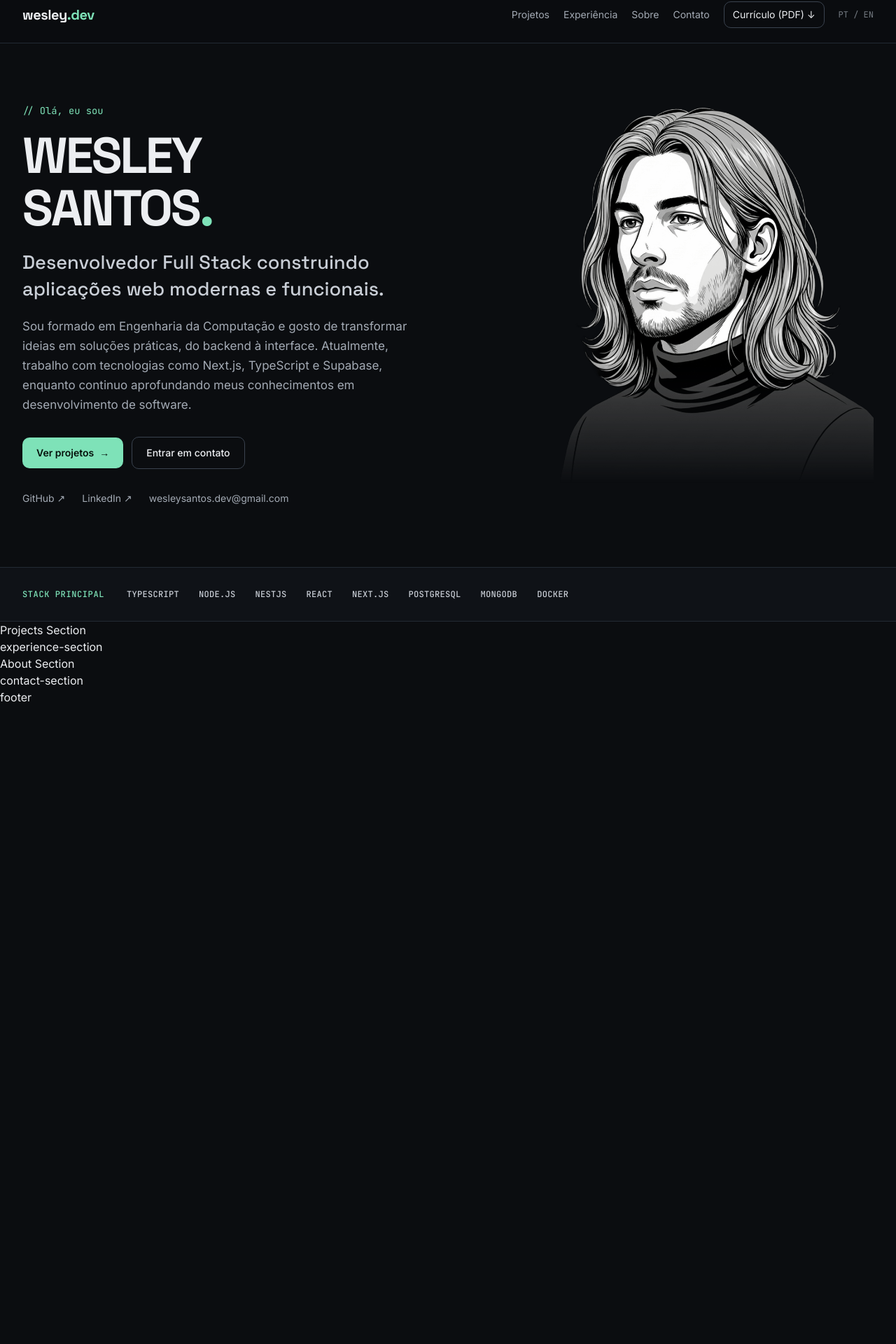
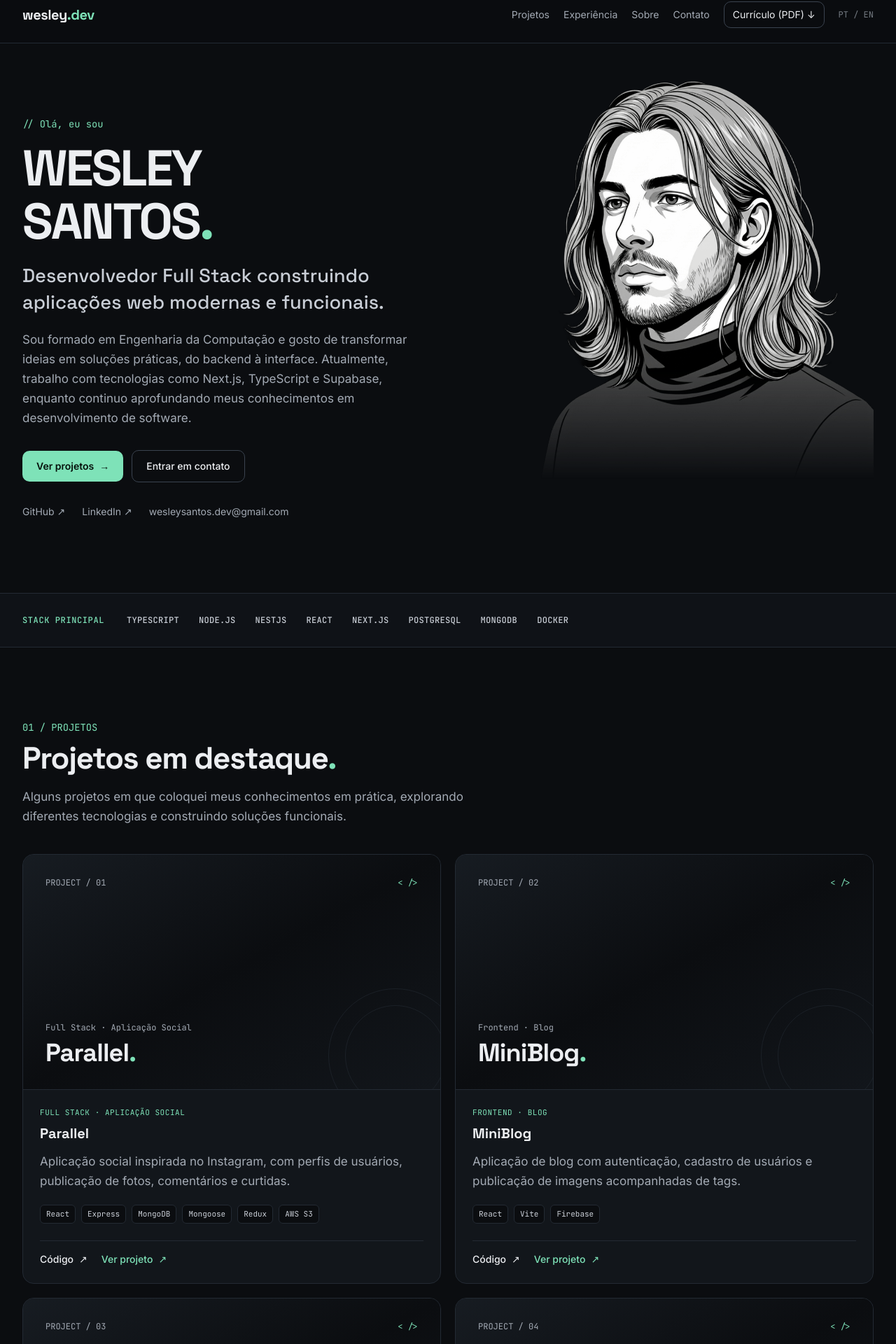
Before and after one commit to TitanCodeXD/Portfolio-Dev, a Next.js app: page / in a window 1280 px wide. Shown: the part 19-1939 px from the top of the page at 70% size. Before the commit the page ends 1600 px from the top, so only its background shows below. Built offline with nearby package versions, Linux system fonts and the light colour scheme.

Commit message:
feat: projects section

```diff
--- a/src/app/globals.css
+++ b/src/app/globals.css
@@ -162,6 +162,16 @@ h6 {
     max-width: 340px;
 }
 
+html {
+    scroll-behavior: smooth;
+}
+
+@media (prefers-reduced-motion: reduce) {
+    html {
+        scroll-behavior: auto;
+    }
+}
+
 @media (max-width: 767px) {
     :root {
         --container-gutter: 20px;
@@ -169,13 +179,16 @@ h6 {
     }
 }
 
-@media (prefers-reduced-motion: reduce) {
-    *,
-    *::before,
-    *::after {
-        scroll-behavior: auto !important;
-        animation-duration: 0.01ms !important;
-        animation-iteration-count: 1 !important;
-        transition-duration: 0.01ms !important;
+@media (min-width: 768px) {
+    .hero-portrait-mask {
+        -webkit-mask-image: linear-gradient(to bottom, black 0%, black 80%, transparent 100%);
+        mask-image: linear-gradient(to bottom, black 0%, black 80%, transparent 100%);
     }
 }
+
+@media (min-width: 768px) {
+    .hero-portrait-mask {
+        -webkit-mask-image: linear-gradient(to bottom, black 0%, black 75%, transparent 100%);
+        mask-image: linear-gradient(to bottom, black 0%, black 75%, transparent 100%);
+    }
+}
--- a/src/components/layout/footer.tsx
+++ b/src/components/layout/footer.tsx
@@ -1,5 +1,9 @@
 import React from 'react';
 
 export const Footer = () => {
-    return <div>footer</div>;
+    return (
+        <div>
+            <footer>footer</footer>
+        </div>
+    );
 };
--- a/src/components/sections/hero.tsx
+++ b/src/components/sections/hero.tsx
@@ -9,7 +9,7 @@ export const Hero = () => {
         >
             <div className="container-site grid w-full grid-cols-[1.2fr_1fr] items-center gap-12 max-lg:gap-8 max-md:grid-cols-1 max-md:gap-8">
                 {/* Apresentação */}
-                <div className="flex flex-col items-start">
+                <div className="order-2 flex flex-col items-start md:order-1">
                     <p className="text-label font-mono! text-accent">// Olá, eu sou</p>
 
                     <h1
@@ -77,27 +77,18 @@ export const Hero = () => {
                         </a>
                     </div>
                 </div>
-                {/* Retrato */}
 
                 {/* Retrato */}
-                <div className="flex justify-center md:justify-end">
-                    <div
-                        className="w-full max-w-[500px] -translate-y-14 max-md:max-w-[490px]"
-                        style={{
-                            maskImage:
-                                'linear-gradient(to bottom, black 0%, black 72%, transparent 100%)',
-                            WebkitMaskImage:
-                                'linear-gradient(to bottom, black 0%, black 72%, transparent 100%)',
-                        }}
-                    >
+                <div className="order-1 flex justify-center md:order-2 md:justify-end">
+                    <div className="hero-portrait-mask relative aspect-square w-[180px] overflow-hidden rounded-full border border-border-strong md:aspect-auto md:w-full md:max-w-[530px] md:overflow-visible md:rounded-none md:border-0 md:translate-y-[-15%]">
                         <Image
                             src="/images/Busto para esquerda transparente modelo 2.png"
                             alt="Retrato em estilo cartoon monocromático de Wesley Santos"
                             width={723}
                             height={1084}
                             priority
-                            sizes="(max-width: 768px) 320px, 520px"
-                            className="h-auto w-full object-contain"
+                            sizes="(max-width: 767px) 180px, 580px"
+                            className="h-full w-full object-cover object-top md:h-auto md:object-contain"
                         />
                     </div>
                 </div>
--- a/src/components/sections/projects-section.tsx
+++ b/src/components/sections/projects-section.tsx
@@ -1,5 +1,51 @@
-import React from 'react';
+import { projects } from '@/data/projects';
+import ProjectCard from '@/components/ui/project-card';
 
 export const ProjectsSection = () => {
-    return <div> Projects Section </div>;
+    return (
+        <section
+            id="projetos"
+            aria-labelledby="projects-title"
+            className="section-spacing scroll-mt-24"
+        >
+            <div className="container-site">
+                {/* Cabeçalho da seção */}
+                <div className="max-w-2xl">
+                    <p className="text-label font-mono! text-accent">01 / PROJETOS</p>
+
+                    <h2
+                        id="projects-title"
+                        className="section-title mt-4 font-display font-bold tracking-tight text-foreground"
+                    >
+                        Projetos em destaque<span className="text-accent">.</span>
+                    </h2>
+
+                    <p className="text-body mt-4 text-muted">
+                        Alguns projetos em que coloquei meus conhecimentos em prática, explorando
+                        diferentes tecnologias e construindo soluções funcionais.
+                    </p>
+                </div>
+
+                {/* Grade de projetos */}
+                <div className="mt-10 grid grid-cols-1 items-stretch gap-5 lg:grid-cols-2">
+                    {projects.map((project, index) => (
+                        <ProjectCard key={project.slug} project={project} index={index} />
+                    ))}
+                </div>
+
+                {/* Link para outros repositórios */}
+                <div className="mt-10 flex justify-center">
+                    <a
+                        href="https://github.com/TitanCodeXD"
+                        target="_blank"
+                        rel="noopener noreferrer"
+                        className="inline-flex min-h-11 items-center justify-center gap-2 rounded-button border border-border-strong px-5 py-3 text-sm font-medium text-foreground transition-colors hover:border-accent hover:text-accent"
+                    >
+                        Ver mais no GitHub
+                        <span aria-hidden="true">↗</span>
+                    </a>
+                </div>
+            </div>
+        </section>
+    );
 };
--- a/src/components/ui/project-card.tsx
+++ b/src/components/ui/project-card.tsx
@@ -0,0 +1,91 @@
+import type { Project } from '@/data/projects';
+
+type ProjectCardProps = {
+    project: Project;
+    index: number;
+};
+
+export default function ProjectCard({ project, index }: ProjectCardProps) {
+    const number = String(index + 1).padStart(2, '0');
+
+    return (
+        <article className="group overflow-hidden rounded-card border border-border bg-surface transition-colors duration-200 hover:border-border-strong">
+            {/* TODO: screenshots dps faço*/}
+            <div
+                aria-hidden="true"
+                className="relative flex aspect-[16/9] flex-col justify-between overflow-hidden border-b border-border bg-gradient-to-br from-surface-2 via-background to-surface p-6 sm:p-8"
+            >
+                <div className="flex items-center justify-between">
+                    <span className="font-mono text-xs text-muted">PROJECT / {number}</span>
+
+                    <span className="font-mono text-xs text-accent">{'< />'}</span>
+                </div>
+
+                <div className="relative">
+                    <p className="font-mono text-xs text-muted">{project.category}</p>
+
+                    <p className="mt-2 font-display text-3xl font-bold tracking-tight text-foreground transition-colors group-hover:text-accent sm:text-4xl">
+                        {project.title}
+                        <span className="text-accent">.</span>
+                    </p>
+                </div>
+
+                <div className="absolute -bottom-12 -right-8 h-40 w-40 rounded-full border border-border/60 sm:h-48 sm:w-48" />
+                <div className="absolute -bottom-6 -right-2 h-28 w-28 rounded-full border border-border/60 sm:h-36 sm:w-36" />
+            </div>
+
+            {/* Conteúdo */}
+            <div className="flex h-full flex-col p-5 sm:p-6">
+                <div>
+                    <p className="font-mono text-[11px] uppercase tracking-wider text-accent">
+                        {project.category}
+                    </p>
+
+                    <h3 className="mt-2 font-display text-xl font-bold text-foreground">
+                        {project.title}
+                    </h3>
+
+                    <p className="text-body mt-3 text-muted">{project.description}</p>
+                </div>
+
+                {/* Tecnologias */}
+                <ul
+                    aria-label={`Tecnologias de ${project.title}`}
+                    className="mt-5 flex flex-wrap gap-2"
+                >
+                    {project.technologies.map((technology) => (
+                        <li
+                            key={technology}
+                            className="rounded-md border border-border bg-background px-2 py-1 font-mono text-[11px] text-text-secondary"
+                        >
+                            {technology}
+                        </li>
+                    ))}
+                </ul>
+
+                {/* Links */}
+                <div className="mt-6 flex flex-wrap items-center gap-x-5 gap-y-3 border-t border-border pt-4">
+                    <a
+                        href={project.repositoryUrl}
+                        target="_blank"
+                        rel="noopener noreferrer"
+                        className="inline-flex items-center gap-2 text-sm font-medium text-foreground transition-colors hover:text-accent"
+                    >
+                        Código <span aria-hidden="true">↗</span>
+                    </a>
+
+                    {project.demoUrl && (
+                        <a
+                            href={project.demoUrl}
+                            target="_blank"
+                            rel="noopener noreferrer"
+                            className="inline-flex items-center gap-2 text-sm font-medium text-accent transition-colors hover:text-foreground"
+                        >
+                            Ver projeto <span aria-hidden="true">↗</span>
+                        </a>
+                    )}
+                </div>
+            </div>
+        </article>
+    );
+}
```
